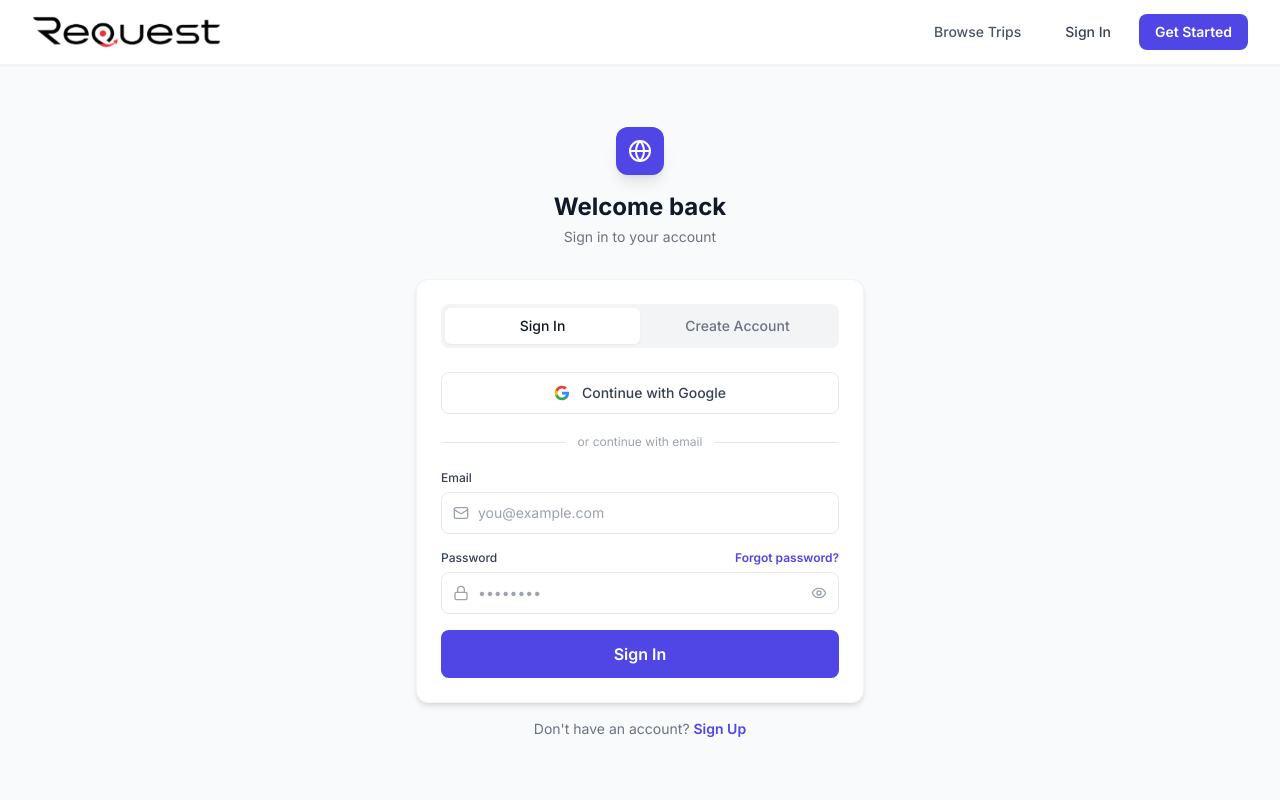
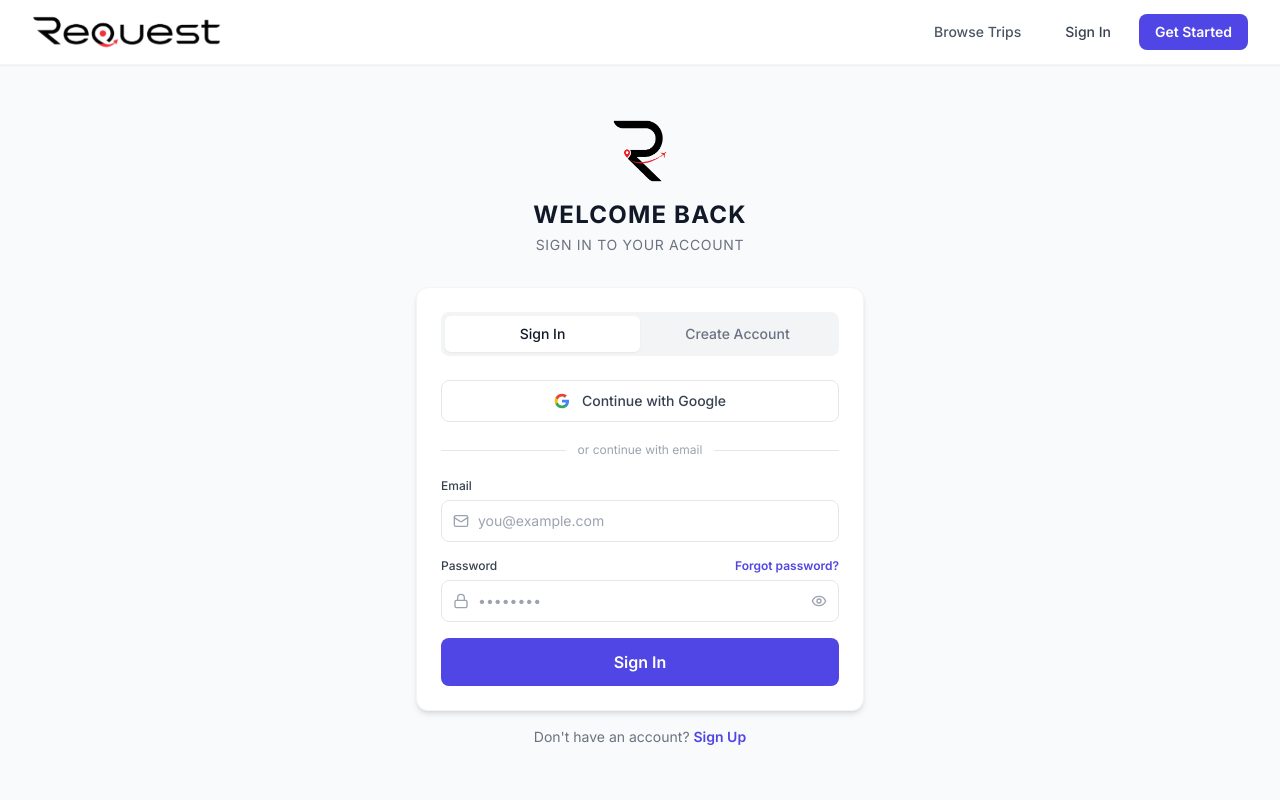
Before and after one commit to TheJimmyJam/Request, a React (Vite) app: page /auth in a window 1280 px wide. Shown: the top 800 px of the page. Built offline with nearby package versions, Linux system fonts and the light colour scheme; no server answers.

Commit message:
auth page: replace globe icon with stylized R, uppercase + tracking on heading + subtitle

```diff
--- a/src/pages/Auth.jsx
+++ b/src/pages/Auth.jsx
@@ -2,7 +2,8 @@ import { useState, useEffect } from 'react'
 import { useNavigate, useSearchParams, Link } from 'react-router-dom'
 import { useAuth } from '../contexts/AuthContext'
 import toast from 'react-hot-toast'
-import { Globe, Mail, Lock, User, Eye, EyeOff } from 'lucide-react'
+import { Mail, Lock, User, Eye, EyeOff } from 'lucide-react'
+import stylizedR from '../../Logo-assets/stylized_R_clean.png'
 
 export default function Auth() {
   const { user, signInWithEmail, signUpWithEmail, signInWithGoogle, resetPasswordForEmail } = useAuth()
@@ -57,15 +58,19 @@ export default function Auth() {
       <div className="w-full max-w-md">
         {/* Logo */}
         <div className="text-center mb-8">
-          <div className="inline-flex items-center justify-center w-12 h-12 rounded-xl bg-brand-600 shadow-lg mb-4">
-            <Globe className="w-6 h-6 text-white" />
-          </div>
-          <h1 className="text-2xl font-bold text-gray-900">
+          <img
+            src={stylizedR}
+            alt="Request"
+            className="mx-auto h-16 w-auto object-contain mb-4"
+            style={{ background: 'transparent' }}
+            draggable={false}
+          />
+          <h1 className="text-2xl font-bold text-gray-900 uppercase tracking-wider">
             {tab === 'signin' && 'Welcome back'}
             {tab === 'signup' && 'Join Request'}
             {tab === 'forgot' && 'Reset your password'}
           </h1>
-          <p className="text-gray-500 mt-1 text-sm">
+          <p className="text-gray-500 mt-1 text-sm uppercase tracking-wider">
             {tab === 'signin' && 'Sign in to your account'}
             {tab === 'signup' && 'Start requesting or posting trips today'}
             {tab === 'forgot' && "Enter your email and we'll send you a reset link"}
```
